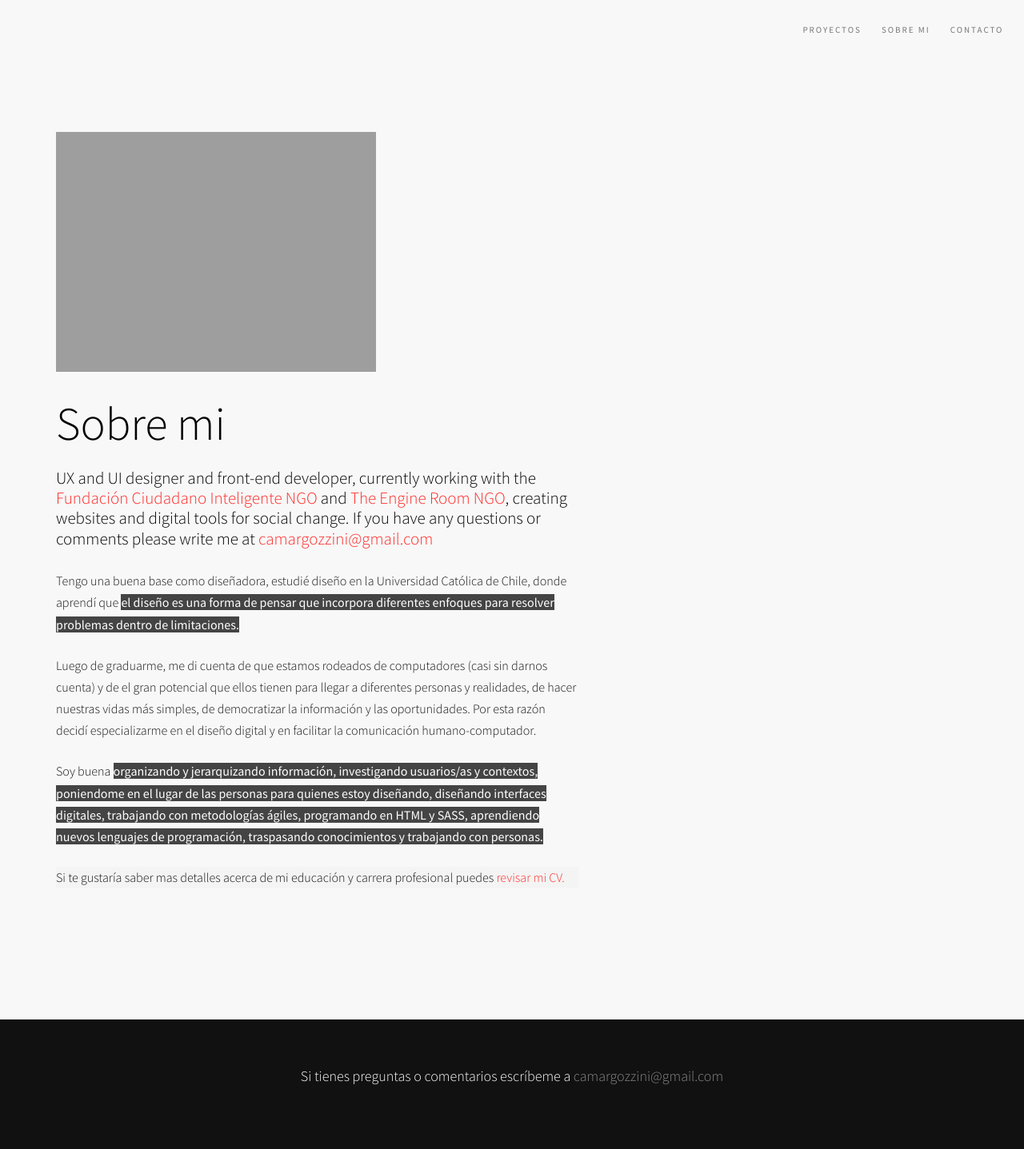
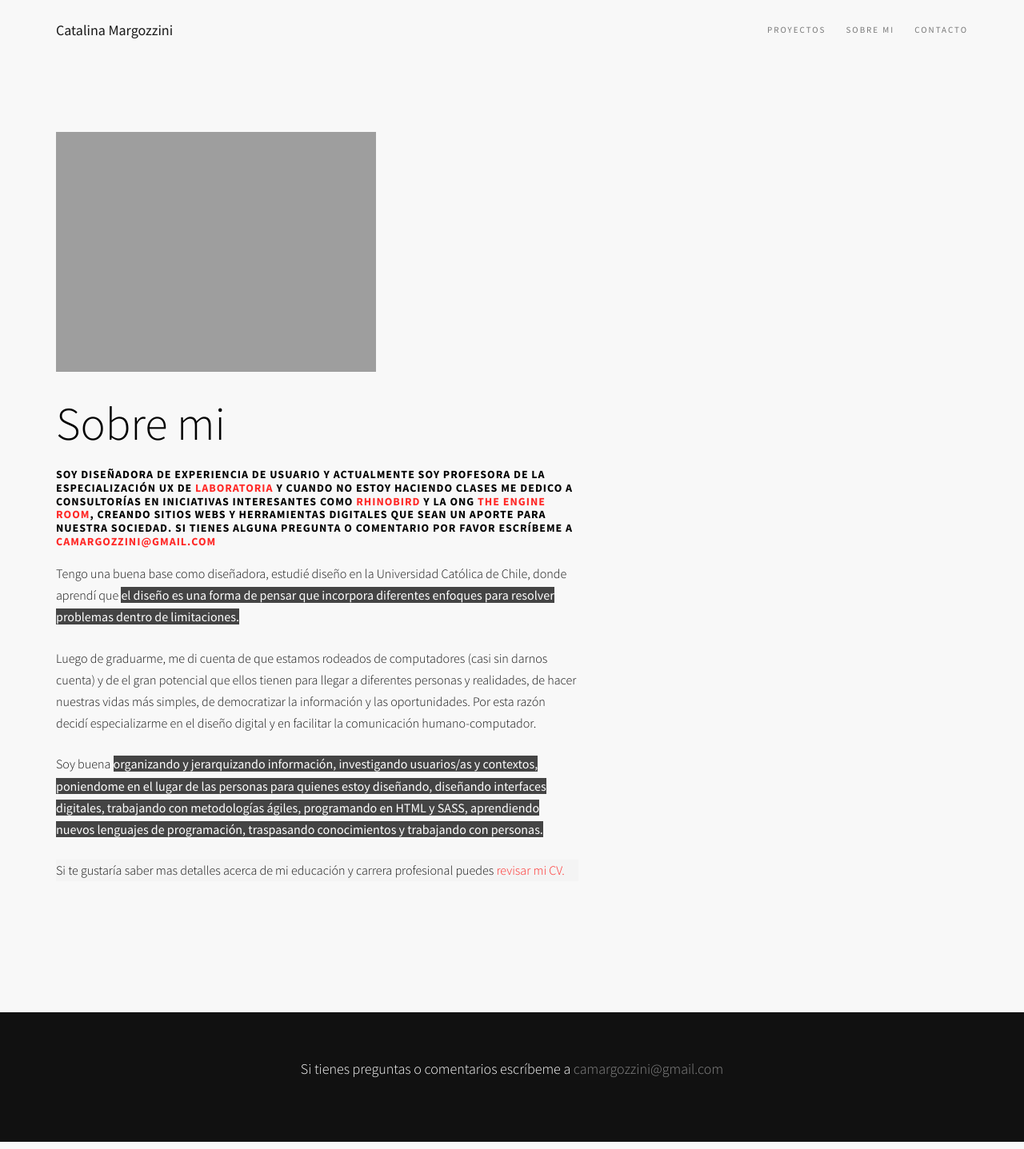
Before and after one commit to camargozzini/portafolio-camargozzini, a Jekyll site: the page built from about-es.html, in a window 1280 px wide. Shown: the whole page at 80% size. Built offline with Jekyll 4.4.1, drawn with Linux system fonts in a browser that asks for light colours; nearby versions of some CDN libraries.

Commit message:
Intro text update

```diff
--- a/_includes/header-es.html
+++ b/_includes/header-es.html
@@ -1,8 +1,9 @@
 <!-- Navigation panel -->
 <nav class="main-nav js-stick">
-    <div class="full-wrapper relative clearfix">
+    <div class="container relative clearfix">
         <div class="nav-logo-wrap local-scroll">
             <a href="{{ site.baseurl }}" class="logo">
+              Catalina Margozzini
             </a>
         </div>
         <div class="mobile-nav">
--- a/_sass/_base.scss
+++ b/_sass/_base.scss
@@ -50,7 +50,10 @@ h3 {
 }
 
 h4 {
-    font-size: 21px;
+    font-size: 14px;
+    text-transform: uppercase;
+    letter-spacing: 1px;
+    font-weight: 800;
 }
 
 h5 {
@@ -220,11 +223,4 @@ strong {
 
 .work-title {
   text-align: left;
-  & span {
-    background: #222;
-    color: white;
-    padding: 2px 12px;
-    font-size: 14px;
-    font-weight: normal;
-  }
 }
--- a/about-es.html
+++ b/about-es.html
@@ -11,7 +11,7 @@ ref: about
 
                         <div class="col-md-7">
                             <h1 class="mb-20 mb-xs-0">Sobre mi</h1>
-                            <h4>UX and UI designer and front-end developer, currently working with the <a href="https://ciudadanointeligente.org/" target="_blank">Fundación Ciudadano Inteligente NGO</a> and <a href="https://www.theengineroom.org/" target="_blank">The Engine Room NGO</a>, creating websites and digital tools for social change. If you have any questions or comments please write me at <a href="mailto:camargozzini@gmail.com?Subject=Hi!" target="_top" data-animate-hover="pulse" class="email">camargozzini@gmail.com</a></h4>
+                            <h4>Soy diseñadora de Experiencia de Usuario y actualmente soy profesora de la especialización UX de <a href="https://www.laboratoria.la/" target="_blank">Laboratoria</a> y cuando no estoy haciendo clases me dedico a consultorías en iniciativas interesantes como <a href="https://rhinobird.tv/" target="_blank">Rhinobird</a> y la ONG <a href="https://www.theengineroom.org/" target="_blank">The Engine Room</a>, creando sitios webs y herramientas digitales que sean un aporte para nuestra sociedad. Si tienes alguna pregunta o comentario por favor escríbeme a <a href="mailto:camargozzini@gmail.com?Subject=Hi!" target="_top" data-animate-hover="pulse" class="email">camargozzini@gmail.com</a></h4>
                         </div>
                     </div>
                     <div class="section-text mb-50 mb-sm-20">
--- a/css/style.red.css
+++ b/css/style.red.css
@@ -1934,7 +1934,6 @@ h6,
   font-family: 'Source Sans Pro', sans-serif;
   line-height: 1.2;
   color: #000000;
-  font-weight: lighter;
 }
 h1,
 .h1 {
--- a/index.html
+++ b/index.html
@@ -11,13 +11,15 @@ ref: index
                     <div class="row">
 
                         <div class="col-md-8">
-                            <h1 class="font-alt mb-20 mb-xs-0">Hola, soy Catalina Margozzini, diseñadora UX</h1>
-                            <h4>Déjame mostrarte algunos proyectos en los que he estado trabajando</h4
+                            <h1 class="font-alt mb-20 mb-xs-0">Diseñadora y profesora de Experiencia de Usuario dedicada a resolver problemas reales usando la tecnología</h1>
                         </div>
                     </div>
 
                 </div>
                 <div class="relative">
+                  <div class="text-center">
+                    <h4>Proyectos destacados</h4
+                  </div>
 
                     <!-- Works Grid -->
                     <ul class="works-grid work-grid-3 work-grid-gut clearfix font-alt hover-white" id="work-grid">
```
Also changed, not shown: css/style.css.
